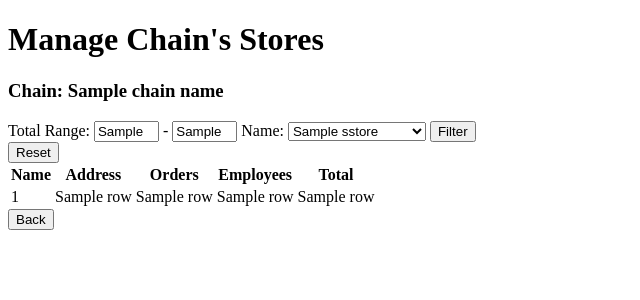
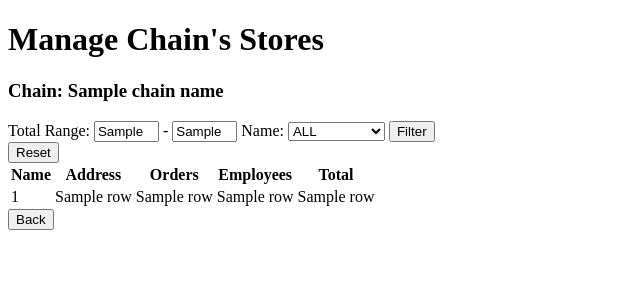
Before and after one commit to KevinLuo41/Drone_Delivery_Database, a Flask app: template templates/s12_manage_store.html in a window 1280 px wide. Shown: the top 300 px of the page, without its empty margins (0-640 px from the left). Run offline with Flask 2, Linux system fonts and the light colour scheme; the template is opened without the code that fills it: most values are stand-ins (such as "Sample title", 1, 10 or a date in 2020).

Commit message:
debug manage stores

```diff
--- a/templates/s12_manage_store.html
+++ b/templates/s12_manage_store.html
@@ -14,34 +14,37 @@
 <h1> Manage Chain's Stores </h1>
 
 
-    <h3>Chain: {{chain_name}}</h3>
+<h3>Chain: {{ chain_name }}</h3>
 
 
 <form action="/s12_manage_store" method="POST">
     <div>
         <label for="Total Range">Total Range:</label>
-            <input type="text" name="min" size="5" placeholder="min" {% if min %}value={{min}} {% endif %} />
+        <input type="text" name="min" size="5" placeholder="min" {% if min %}value={{ min }} {% endif %}/>
         <span>-</span>
-            <input type="text" name="max" size="5" placeholder="max" {% if max %}value={{max}} {% endif %} />
+        <input type="text" name="max" size="5" placeholder="max" {% if max %}value={{ max }} {% endif %}/>
 
         <label for="Name">Name:</label>
         <select name="store_name" id="Name">
-                {% if sstore %}
-                <option value="{{sstore}}"> {{sstore}} </option>
+
+            <option value="NULL"> ALL</option>#}
+            {% for item in store_name %}
+
+                {% if item == sstore %}
+                    <option value="{{ item }}" selected>{{ item }}</option>
+                {% else %}
+                    <option value="{{ item }}">{{ item }}</option>
                 {% endif %}
-                <option value="NULL"> NULL </option>
-                {% for name in store_name %}
-                <option value="{{ name }}">{{ name }}</option>
             {% endfor %}
         </select>
 
-            <input type="submit" value="Filter" />
+        <input type="submit" value="Filter"/>
     </div>
 </form>
 
 
 <form action="/s12_manage_store" method="GET">
-        <input type="submit" value="Reset" />
+    <input type="submit" value="Reset"/>
 </form>
 
 {% if stores %}
@@ -66,7 +69,7 @@
 {% endif %}
 
 <form action="/s3_home_manager" method="GET">
-        <input type="submit" value="Back" />
+    <input type="submit" value="Back"/>
 </form>
 
 
```
Lines whose indentation alone changed are shown as unchanged.
